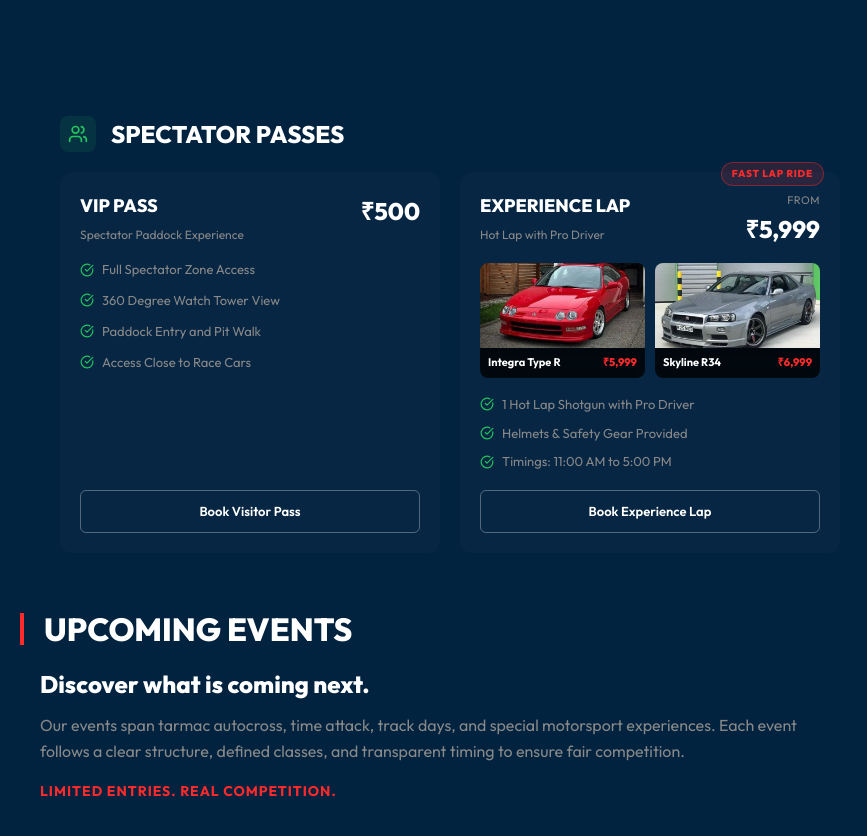
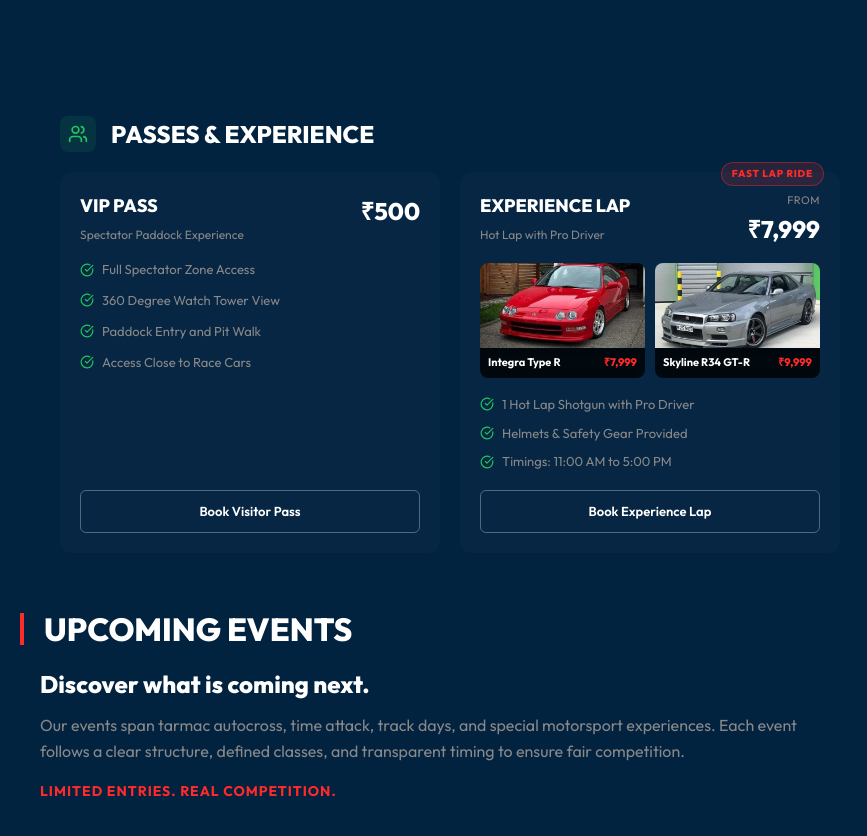
Before and after one commit to zepher-23/trackmeisters, a React (Vite) app: page /events in a window 1280 px wide. Shown: the part 1140-1976 px from the top of the page, without its empty margins (0-867 px from the left). Built offline with nearby package versions, Linux system fonts and the light colour scheme; no server answers; the database is empty.

Commit message:
feat: update Experience Run prices and redirect homepage hero button to Passes & Experience section on events page

```diff
--- a/src/pages/EventRegistration.jsx
+++ b/src/pages/EventRegistration.jsx
@@ -58,6 +58,7 @@ const EventRegistration = () => {
         visitorCounts: {
             'VIP Pass': (!isExperience && isVisitor) ? 1 : 0,
             'Honda Integra Type R': isExperience ? 1 : 0,
+            'Nissan Skyline R34 GT-R': 0,
             'Nissan Skyline R34': 0
         }
     });
@@ -190,8 +191,8 @@ const EventRegistration = () => {
     const calculateTotal = () => {
         if (isVisitor) {
             const vipTotal = (formData.visitorCounts?.['VIP Pass'] || 0) * 500;
-            const integraTotal = (formData.visitorCounts?.['Honda Integra Type R'] || 0) * 5999;
-            const skylineTotal = (formData.visitorCounts?.['Nissan Skyline R34'] || 0) * 6999;
+            const integraTotal = (formData.visitorCounts?.['Honda Integra Type R'] || 0) * 7999;
+            const skylineTotal = ((formData.visitorCounts?.['Nissan Skyline R34 GT-R'] || formData.visitorCounts?.['Nissan Skyline R34'] || 0)) * 9999;
             const total = vipTotal + integraTotal + skylineTotal;
             return total === 0 ? '₹0' : `₹${total}`;
         }
@@ -681,8 +682,8 @@ const EventRegistration = () => {
                     .filter(([_, count]) => count > 0)
                     .map(([name, count]) => {
                         let unitPrice = 500;
-                        if (name === 'Honda Integra Type R') unitPrice = 5999;
-                        else if (name === 'Nissan Skyline R34') unitPrice = 6999;
+                        if (name === 'Honda Integra Type R') unitPrice = 7999;
+                        else if (name === 'Nissan Skyline R34 GT-R' || name === 'Nissan Skyline R34') unitPrice = 9999;
                         else if (name === 'VIP Pass') unitPrice = 500;
                         return {
                             name,
@@ -1053,15 +1054,15 @@ const EventRegistration = () => {
                                             id: 'Honda Integra Type R',
                                             title: 'HONDA INTEGRA TYPE R',
                                             desc: 'High-revving VTEC precision machine. Ride shotgun with a pro driver for a fast, technical hot lap. Helmets provided.',
-                                            price: '₹5,999',
+                                            price: '₹7,999',
                                             badge: 'VTEC ICON',
                                             image: integraImg
                                         },
                                         {
-                                            id: 'Nissan Skyline R34',
-                                            title: 'NISSAN SKYLINE R34',
+                                            id: 'Nissan Skyline R34 GT-R',
+                                            title: 'NISSAN SKYLINE R34 GT-R',
                                             desc: 'Legendary turbo AWD Godzilla performance. Experience twin-turbo acceleration and track grip. Helmets provided.',
-                                            price: '₹6,999',
+                                            price: '₹9,999',
                                             badge: 'GODZILLA',
                                             image: r34Img
                                         }
@@ -1079,15 +1080,15 @@ const EventRegistration = () => {
                                             id: 'Honda Integra Type R',
                                             title: 'EXPERIENCE: HONDA INTEGRA TYPE R',
                                             desc: 'Hot lap with an experienced pro driver in the legendary Integra Type R. (11 AM - 5 PM)',
-                                            price: '₹5,999',
+                                            price: '₹7,999',
                                             badge: 'EXPERIENCE',
                                             image: integraImg
                                         },
                                         {
-                                            id: 'Nissan Skyline R34',
-                                            title: 'EXPERIENCE: NISSAN SKYLINE R34',
-                                            desc: 'Hot lap with an experienced pro driver in the iconic Skyline R34. (11 AM - 5 PM)',
-                                            price: '₹6,999',
+                                            id: 'Nissan Skyline R34 GT-R',
+                                            title: 'EXPERIENCE: NISSAN SKYLINE R34 GT-R',
+                                            desc: 'Hot lap with an experienced pro driver in the iconic Skyline R34 GT-R. (11 AM - 5 PM)',
+                                            price: '₹9,999',
                                             badge: 'EXPERIENCE',
                                             image: r34Img
                                         }
@@ -1477,8 +1478,8 @@ const EventRegistration = () => {
                                 {(isVisitor ?
                                     Object.entries(formData.visitorCounts).filter(([_, c]) => c > 0).map(([n, c]) => {
                                         let uPrice = 500;
-                                        if (n === 'Honda Integra Type R') uPrice = 5999;
-                                        else if (n === 'Nissan Skyline R34') uPrice = 6999;
+                                        if (n === 'Honda Integra Type R') uPrice = 7999;
+                                        else if (n === 'Nissan Skyline R34 GT-R' || n === 'Nissan Skyline R34') uPrice = 9999;
                                         else if (n === 'VIP Pass') uPrice = 500;
                                         return { name: `${n} x${c}`, price: `₹${c * uPrice}` };
                                     })
@@ -2093,8 +2094,8 @@ const EventRegistration = () => {
                                                         .filter(([_, count]) => count > 0)
                                                         .map(([name, count]) => {
                                                             let unitPrice = 500;
-                                                            if (name === 'Honda Integra Type R') unitPrice = 5999;
-                                                            else if (name === 'Nissan Skyline R34') unitPrice = 6999;
+                                                            if (name === 'Honda Integra Type R') unitPrice = 7999;
+                                                            else if (name === 'Nissan Skyline R34 GT-R' || name === 'Nissan Skyline R34') unitPrice = 9999;
                                                             return (
                                                                 <div key={name} style={{ display: 'flex', justifyContent: 'space-between', alignItems: 'center', fontSize: isMobileView ? '13px' : '14px', padding: isMobileView ? '8px 10px' : '12px 14px', background: 'rgba(255,255,255,0.025)', border: '1px solid rgba(255,255,255,0.04)', borderRadius: '8px' }}>
                                                                     <span style={{ color: '#e4e4e7', fontWeight: '500' }}>{name} (x{count})</span>
--- a/src/pages/Events.jsx
+++ b/src/pages/Events.jsx
@@ -18,11 +18,12 @@ const Events = () => {
     const navigate = useNavigate();
     const location = useLocation();
 
-    // Auto-scroll to past events archive if navigated with #past hash
+    // Auto-scroll if navigated with hash (e.g. #passes, #past)
     useEffect(() => {
-        if (location.hash === '#past') {
+        if (location.hash) {
+            const targetId = location.hash.replace('#', '');
             const timer = setTimeout(() => {
-                const el = document.getElementById('past');
+                const el = document.getElementById(targetId);
                 if (el) {
                     el.scrollIntoView({ behavior: 'smooth' });
                 }
@@ -502,13 +503,13 @@ const Events = () => {
                     </div>
                 </section>
 
-                {/* Visitor Access */}
-                <section style={{ padding: '20px 20px', maxWidth: '1200px', margin: '0 auto' }}>
+                {/* Visitor Access & Experience Laps */}
+                <section id="passes" style={{ padding: '20px 20px', maxWidth: '1200px', margin: '0 auto', scrollMarginTop: '90px' }}>
                     <div style={{ display: 'flex', alignItems: 'center', gap: '15px', marginBottom: '20px' }}>
                         <div style={{ padding: '8px', background: 'rgba(34, 197, 94, 0.1)', borderRadius: '8px', color: '#22c55e' }}>
                             <Users size={20} />
                         </div>
-                        <h2 className="bento-title" style={{ fontSize: '24px', margin: 0 }}>Spectator Passes</h2>
+                        <h2 className="bento-title" style={{ fontSize: '24px', margin: 0 }}>Passes & Experience</h2>
                     </div>
 
                     <div style={{ display: 'flex', flexWrap: 'wrap', gap: '20px' }}>
@@ -596,7 +597,7 @@ const Events = () => {
                                 </div>
                                 <div style={{ textAlign: 'right' }}>
                                     <div style={{ fontSize: '11px', color: 'var(--color-text-secondary)', textTransform: 'uppercase', letterSpacing: '0.5px' }}>From</div>
-                                    <div style={{ fontSize: '24px', fontWeight: '800', color: 'var(--color-text-primary)' }}>₹5,999</div>
+                                    <div style={{ fontSize: '24px', fontWeight: '800', color: 'var(--color-text-primary)' }}>₹7,999</div>
                                 </div>
                             </div>
 
@@ -606,14 +607,14 @@ const Events = () => {
                                     <img src={integraImg} alt="Honda Integra Type R" loading="lazy" decoding="async" style={{ width: '100%', height: '85px', objectFit: 'cover', objectPosition: 'center 75%', display: 'block' }} />
                                     <div style={{ padding: '6px 8px', fontSize: '11px', fontWeight: '700', color: 'var(--color-text-primary)', background: 'rgba(0,0,0,0.7)', backdropFilter: 'blur(4px)', display: 'flex', justifyContent: 'space-between', alignItems: 'center' }}>
                                         <span style={{ whiteSpace: 'nowrap', overflow: 'hidden', textOverflow: 'ellipsis' }}>Integra Type R</span>
-                                        <span style={{ color: 'var(--color-accent)', fontWeight: '800' }}>₹5,999</span>
+                                        <span style={{ color: 'var(--color-accent)', fontWeight: '800' }}>₹7,999</span>
                                     </div>
                                 </div>
                                 <div style={{ borderRadius: '8px', overflow: 'hidden', border: '1px solid var(--color-border)', background: 'rgba(0,0,0,0.3)', position: 'relative' }}>
-                                    <img src={r34Img} alt="Nissan Skyline R34" loading="lazy" decoding="async" style={{ width: '100%', height: '85px', objectFit: 'cover', objectPosition: 'center 75%', display: 'block' }} />
+                                    <img src={r34Img} alt="Nissan Skyline R34 GT-R" loading="lazy" decoding="async" style={{ width: '100%', height: '85px', objectFit: 'cover', objectPosition: 'center 75%', display: 'block' }} />
                                     <div style={{ padding: '6px 8px', fontSize: '11px', fontWeight: '700', color: 'var(--color-text-primary)', background: 'rgba(0,0,0,0.7)', backdropFilter: 'blur(4px)', display: 'flex', justifyContent: 'space-between', alignItems: 'center' }}>
-                                        <span style={{ whiteSpace: 'nowrap', overflow: 'hidden', textOverflow: 'ellipsis' }}>Skyline R34</span>
-                                        <span style={{ color: 'var(--color-accent)', fontWeight: '800' }}>₹6,999</span>
+                                        <span style={{ whiteSpace: 'nowrap', overflow: 'hidden', textOverflow: 'ellipsis' }}>Skyline R34 GT-R</span>
+                                        <span style={{ color: 'var(--color-accent)', fontWeight: '800' }}>₹9,999</span>
                                     </div>
                                 </div>
                             </div>
--- a/src/pages/Home.jsx
+++ b/src/pages/Home.jsx
@@ -114,7 +114,7 @@ const Hero = ({ config }) => {
                     {[
                         { name: 'Leaderboard', path: '/standings', icon: <Trophy size={14} color="#FFD700" /> },
                         { name: 'Last Event Results', path: lastEventResultsPath, icon: <Timer size={14} color="#34D399" /> },
-                        { name: 'Experience Lap', path: '/register?mode=experience', icon: <Flag size={14} color="var(--color-accent)" /> },
+                        { name: 'Passes & Experience', path: '/events#passes', icon: <Flag size={14} color="var(--color-accent)" /> },
                         { name: 'Classifieds', path: '/classifieds', icon: <Car size={14} color="#F87171" /> }
                     ].map((link) => (
                         <Link
```
